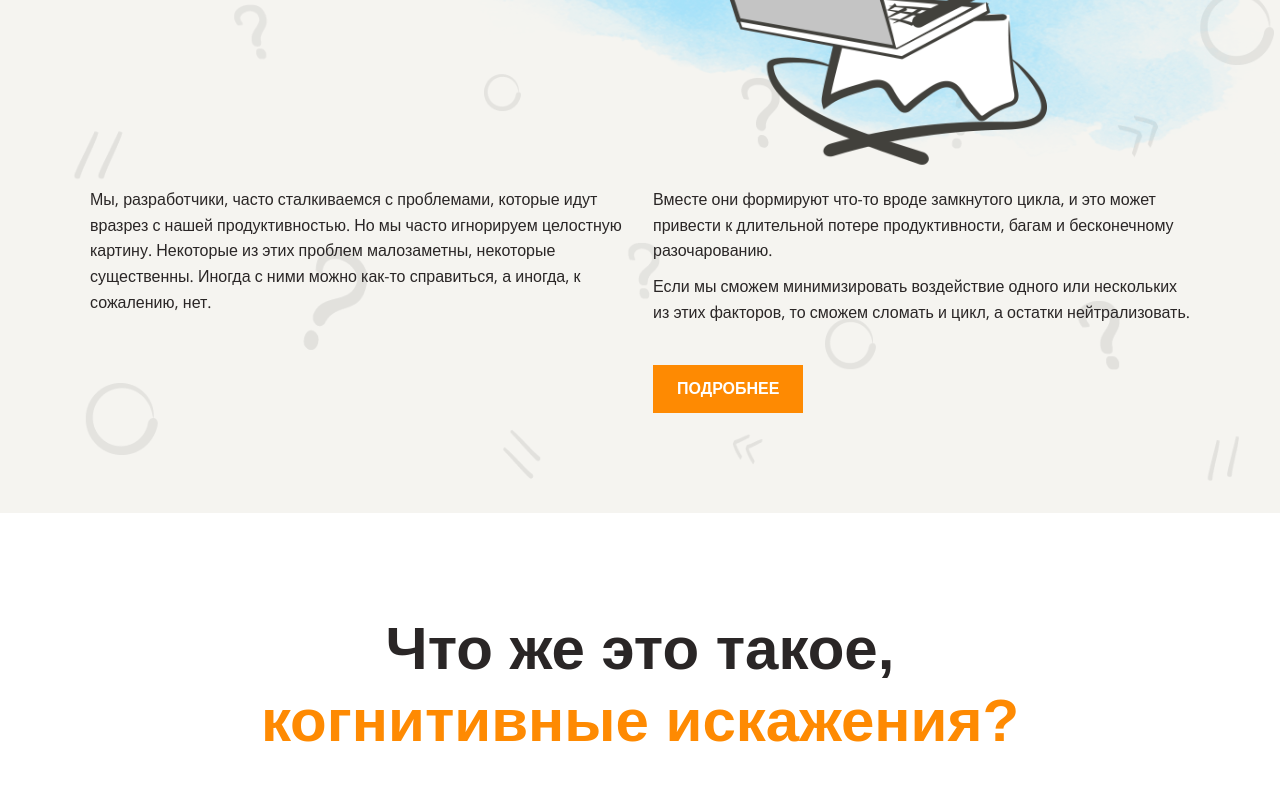
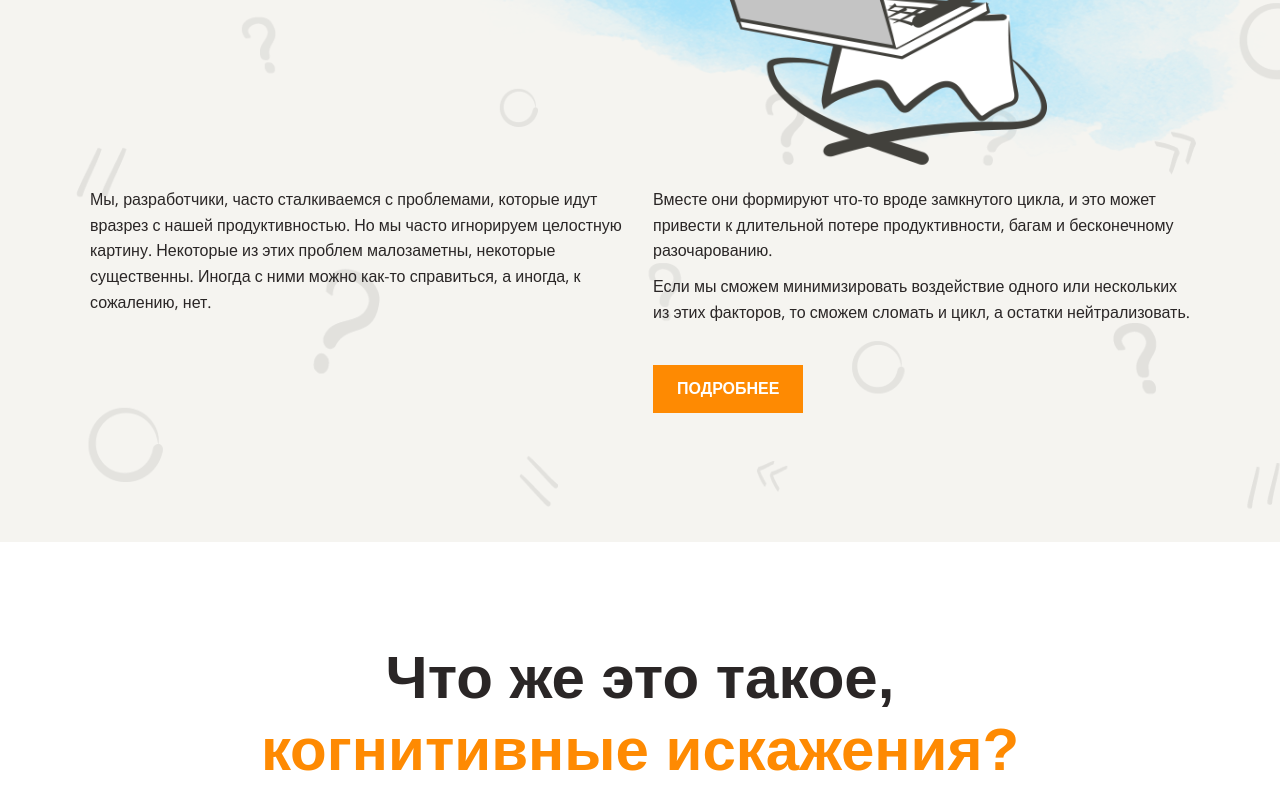
Before and after one commit to NadyaPod/layout-designer-project-lvl1, a website: page src/index.html in a window 1280 px wide. Shown: the part 372-1162 px from the top of the page. Drawn offline with nearby package versions, Linux system fonts and the light colour scheme; a web font is replaced by a local one.

Commit message:
fix: header

```diff
--- a/src/styles/style.css
+++ b/src/styles/style.css
@@ -96,6 +96,7 @@ h3 {
   position: relative;
 
   width: 100%;
+  height: 914px;
 
   background-color: var(--light);
 }
```
